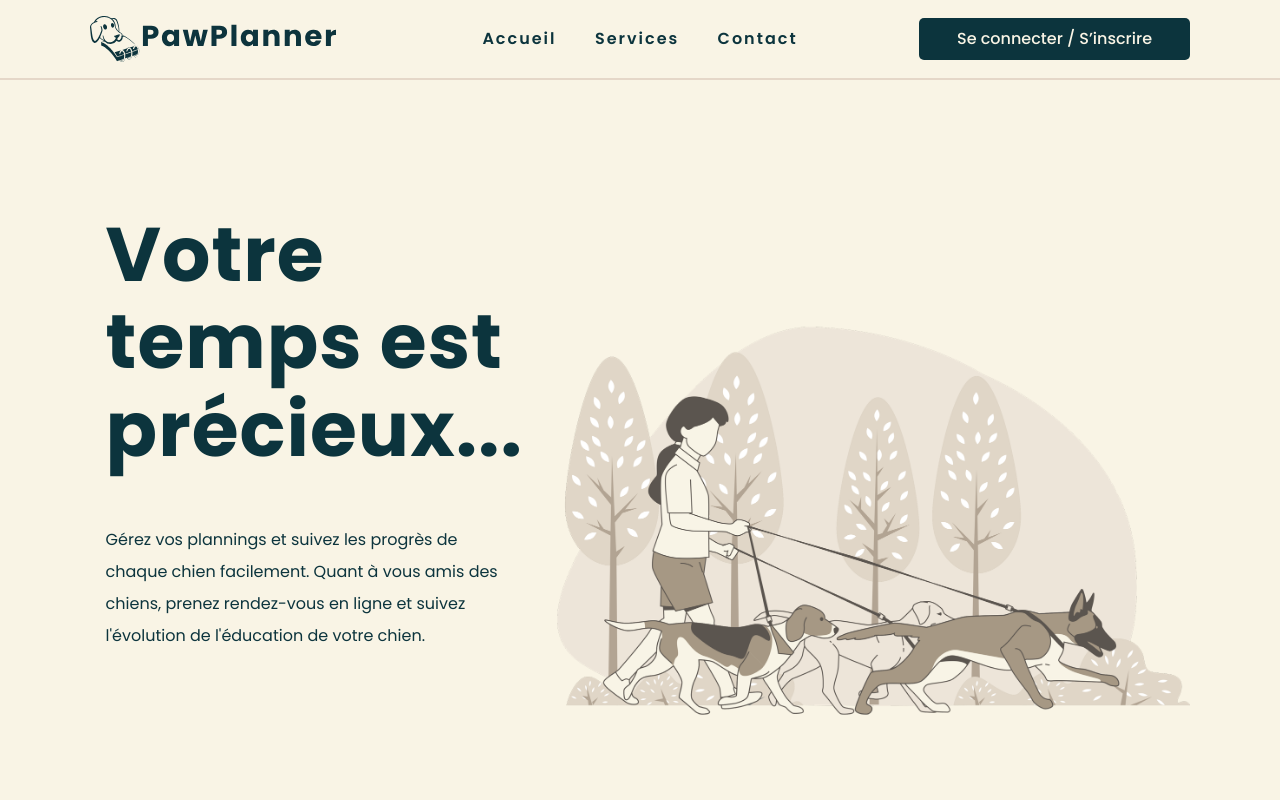
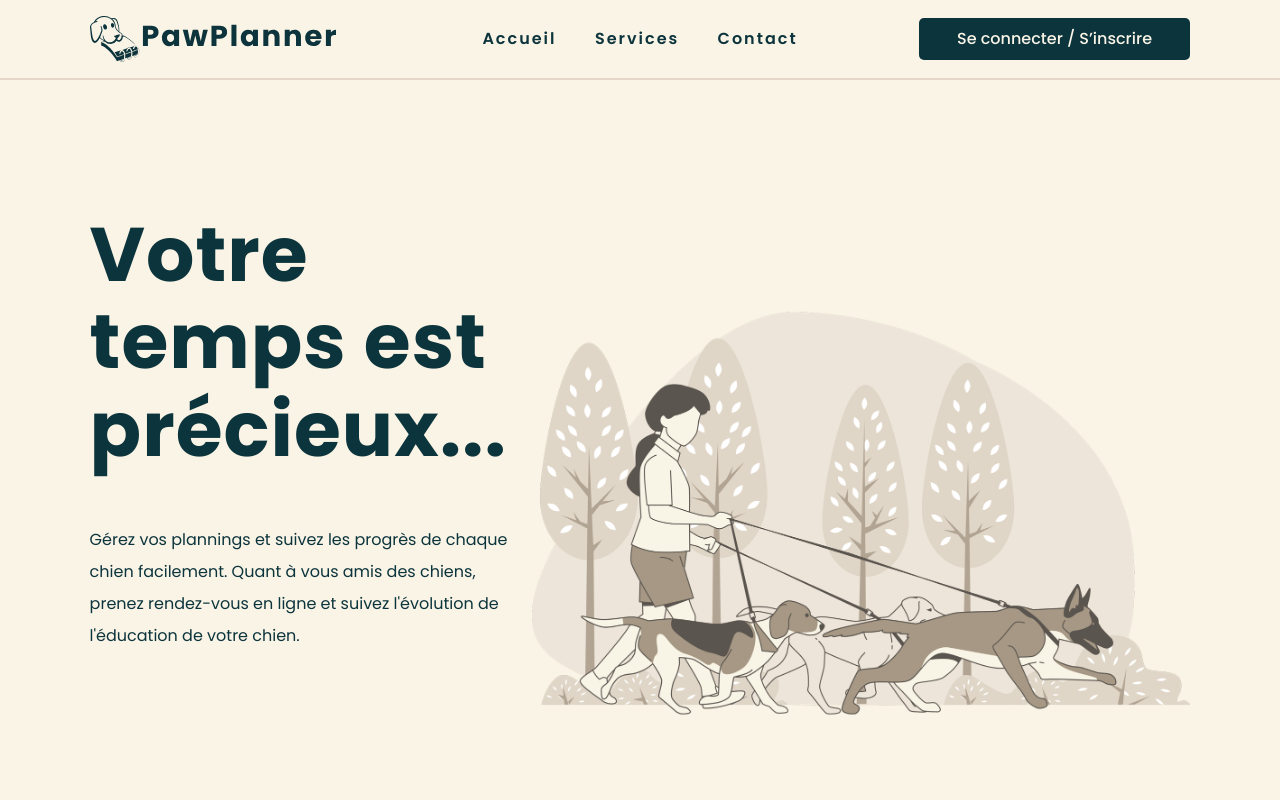
Before and after one commit to WildCodeSchool/cdajs-2405-projet-la-meute, a React (Vite) app in the folder client/: page / in a window 1280 px wide. Shown: the top 800 px of the page. Built offline with nearby package versions, Linux system fonts and the light colour scheme.

Commit message:
Suppression des padding-inline décalant les texts et titles

```diff
--- a/client/src/styles/_base.scss
+++ b/client/src/styles/_base.scss
@@ -54,7 +54,3 @@ img {
     max-height: 100%;
     border-radius: 10px;
 }
-
-p {
-    padding-inline: 1rem;
-}
--- a/client/src/styles/_mixins.scss
+++ b/client/src/styles/_mixins.scss
@@ -2,7 +2,6 @@
 
 @mixin title {
     color: $blue-400;
-    margin-inline: 1rem;
     font-weight: $semiBold;
 }
 
```
